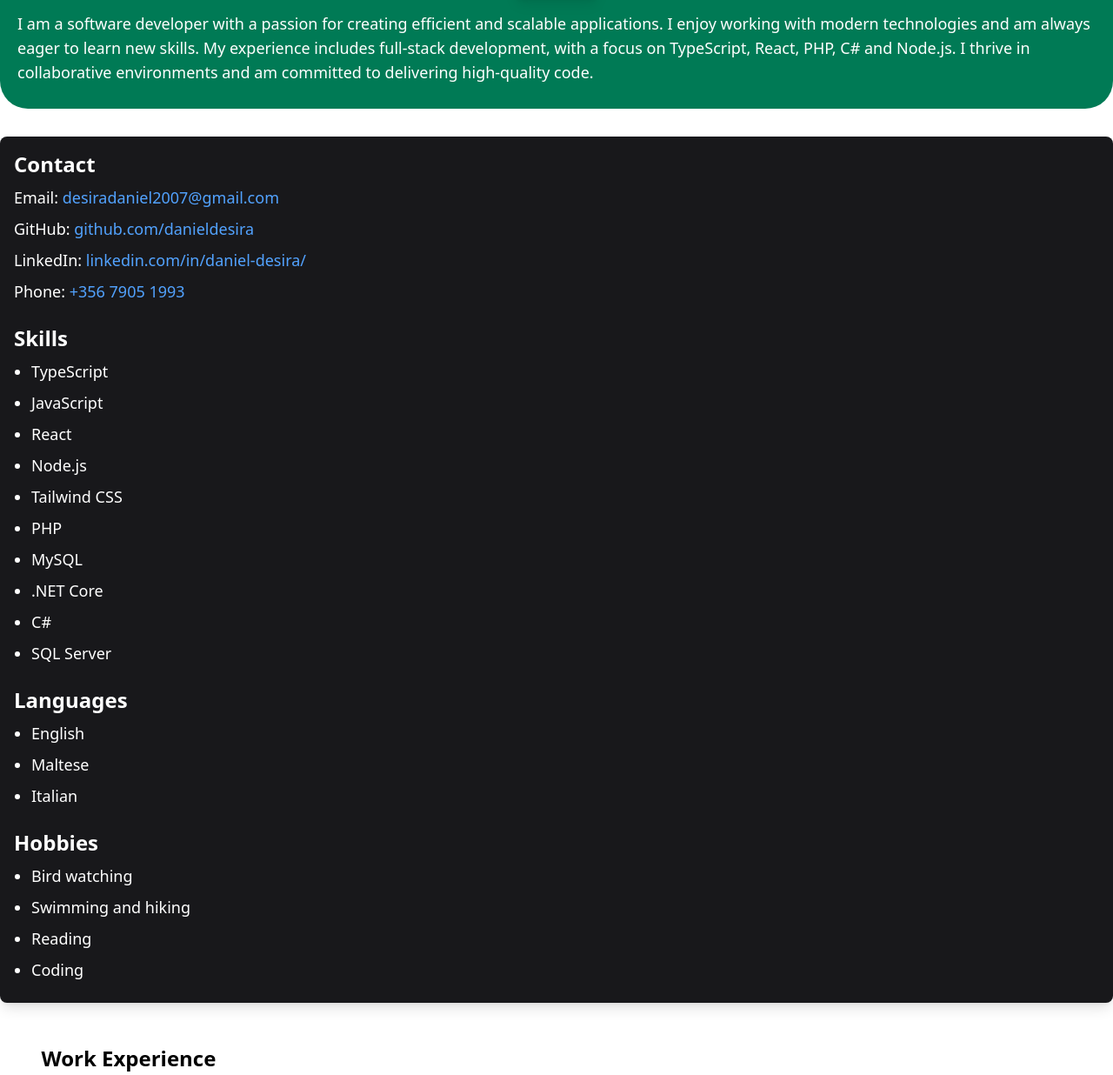
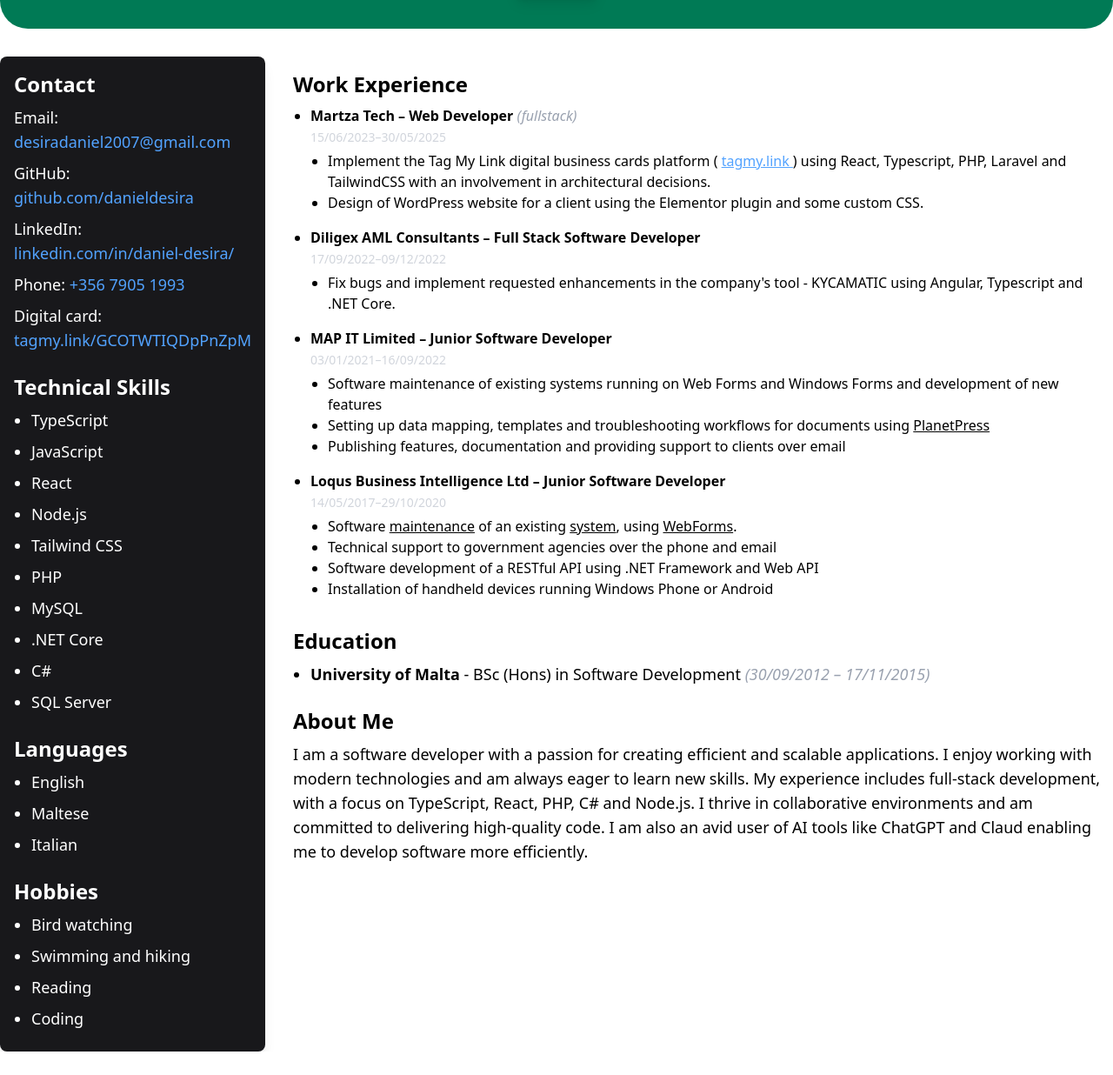
Before and after one commit to danieldesira/danielcv, a website built with Vite: page index.html in a window 1280 px wide. Shown: the part 186-1422 px from the top of the page at 87% size. After the commit the page ends 1395 px from the top, so only its background shows below. Built offline with nearby package versions, Linux system fonts and the light colour scheme.

Commit message:
Refactor CV content: update personal description, add digital card link, and enhance technical skills section

```diff
--- a/index.html
+++ b/index.html
@@ -19,18 +19,10 @@
           alt="Profile photo"
           class="w-24 mb-4 rounded-sm shadow-lg"
         />
-        <p class="text-lg mb-2">
-          I am a software developer with a passion for creating efficient and
-          scalable applications. I enjoy working with modern technologies and am
-          always eager to learn new skills. My experience includes full-stack
-          development, with a focus on TypeScript, React, PHP, C# and Node.js. I
-          thrive in collaborative environments and am committed to delivering
-          high-quality code.
-        </p>
       </div>
       <div class="flex gap-8 justify-center items-start flex-wrap p-2 sm:p-0">
         <div
-          class="flex flex-col flex-1 bg-zinc-900 p-4 rounded-lg shadow-lg text-white"
+          class="flex flex-col flex-1 bg-zinc-900 p-4 rounded-lg shadow-lg text-white sm:w-fit"
         >
           <div class="flex flex-col">
             <h3 class="text-2xl font-bold mb-2">Contact</h3>
@@ -64,10 +56,19 @@
                 >+356 7905 1993</a
               ></span
             >
+            <span class="text-lg mb-2"
+              >Digital card:
+              <a
+                href="https://tagmy.link/GCOTWTIQDpPnZpM"
+                target="_blank"
+                class="text-blue-400"
+                >tagmy.link/GCOTWTIQDpPnZpM</a
+              ></span
+            >
           </div>
 
           <div class="flex flex-col mt-4">
-            <h3 class="text-2xl font-bold mb-2">Skills</h3>
+            <h3 class="text-2xl font-bold mb-2">Technical Skills</h3>
             <ul class="list-disc pl-5">
               <li class="text-lg mb-2">TypeScript</li>
               <li class="text-lg mb-2">JavaScript</li>
@@ -101,7 +102,7 @@
             </ul>
           </div>
         </div>
-        <div class="flex flex-col">
+        <div class="flex flex-col flex-[5]">
           <div class="flex flex-col mt-4">
             <h3 class="text-2xl font-bold mb-2">Work Experience</h3>
             <ul class="list-disc pl-5">
@@ -111,16 +112,16 @@
                 <span class="text-sm text-gray-300">15/06/2023–30/05/2025</span>
                 <ul class="list-disc pl-5 mt-1 text-base">
                   <li>
-                    Develop functionality and fix bugs for the Tag My Link
-                    digital business cards platform (
+                    Implement the Tag My Link digital business cards platform (
                     <a
                       href="https://tagmy.link"
+                      target="_blank"
                       class="text-blue-400 underline"
                     >
                       tagmy.link
                     </a>
-                    ) using React, Typescript, PHP, Laravel and
-                    <span class="underline">TailwindCSS</span>.
+                    ) using React, Typescript, PHP, Laravel and TailwindCSS with
+                    an involvement in architectural decisions.
                   </li>
                   <li>
                     Design of WordPress website for a client using the Elementor
@@ -203,6 +204,19 @@
               </li>
             </ul>
           </div>
+          <div class="flex flex-col mt-4">
+            <h3 class="text-2xl font-bold mb-2">About Me</h3>
+            <p class="text-lg mb-2">
+              I am a software developer with a passion for creating efficient
+              and scalable applications. I enjoy working with modern
+              technologies and am always eager to learn new skills. My
+              experience includes full-stack development, with a focus on
+              TypeScript, React, PHP, C# and Node.js. I thrive in collaborative
+              environments and am committed to delivering high-quality code. I
+              am also an avid user of AI tools like ChatGPT and Claud enabling
+              me to develop software more efficiently.
+            </p>
+          </div>
         </div>
       </div>
     </div>
```
